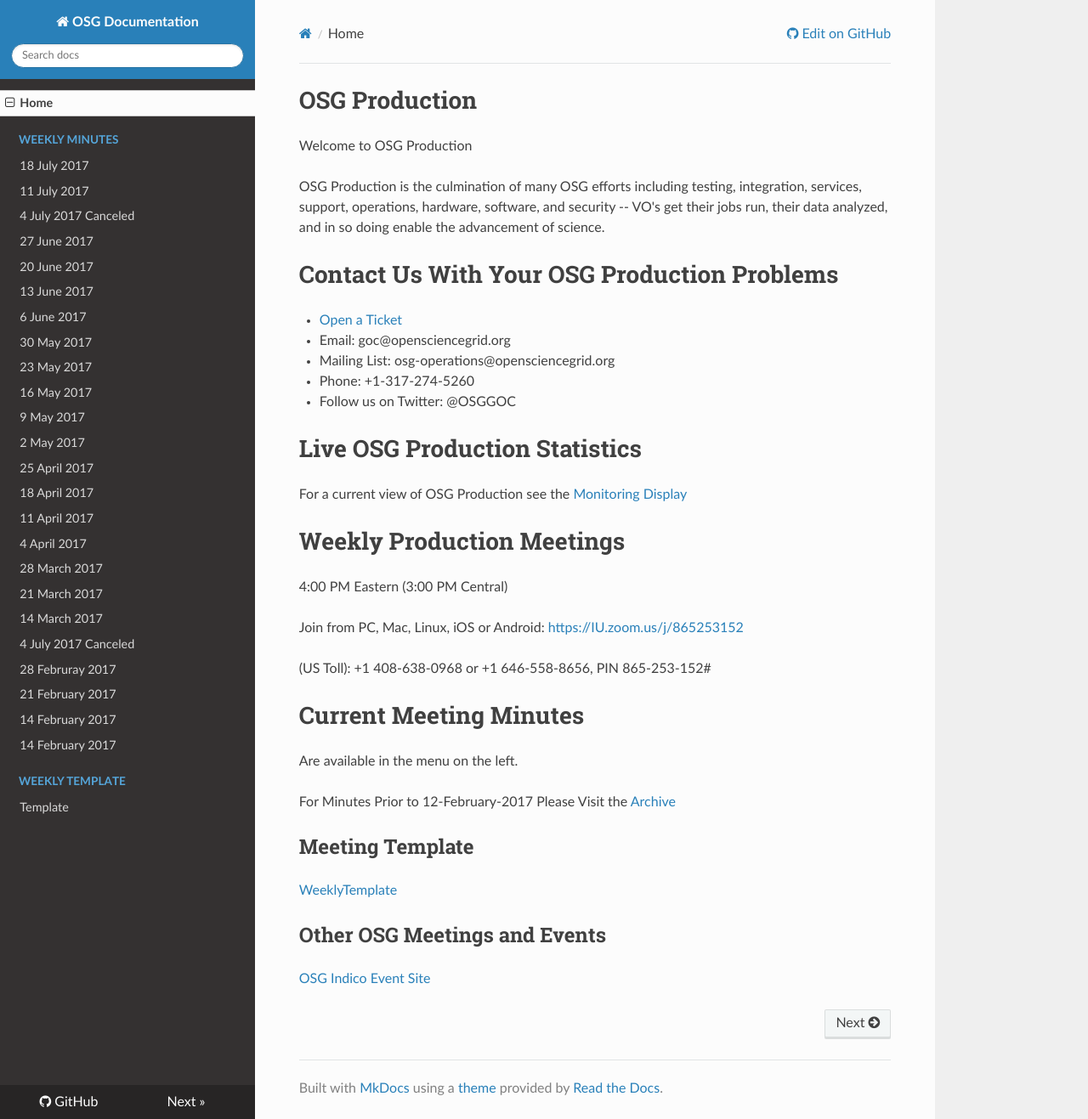
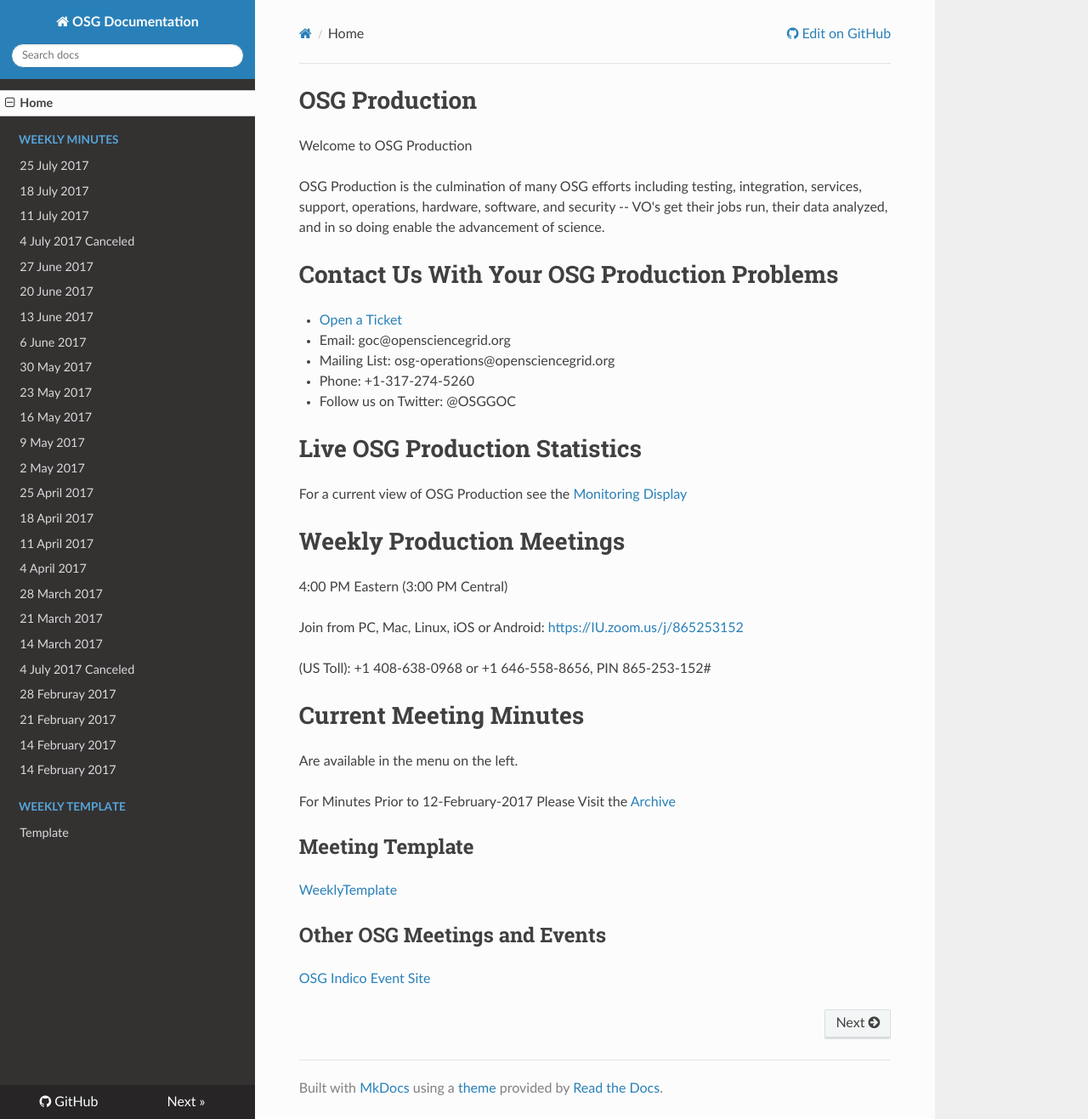
Before and after one commit to zsshah/production, an MkDocs documentation site: the page built from docs/index.md, in a window 1280 px wide and 1317 px high. Shown: the whole window at 85% size. Built offline with MkDocs 1.6.1, drawn with Linux system fonts in a browser that asks for light colours; nearby versions of some CDN libraries; old or Windows-style settings are respelled for this version of MkDocs.

Commit message:
Update mkdocs.yml

```diff
--- a/mkdocs.yml
+++ b/mkdocs.yml
@@ -9,6 +9,7 @@
 pages:
 - Home: 'index.md'
 - Weekly Minutes:
+  - '25 July 2017': 'WeeklyMinutes/25July2017.md'
   - '18 July 2017': 'WeeklyMinutes/18July2017.md'
   - '11 July 2017': 'WeeklyMinutes/11July2017.md'
   - '4 July 2017 Canceled': 'WeeklyMinutes/Canceled.md'
```
